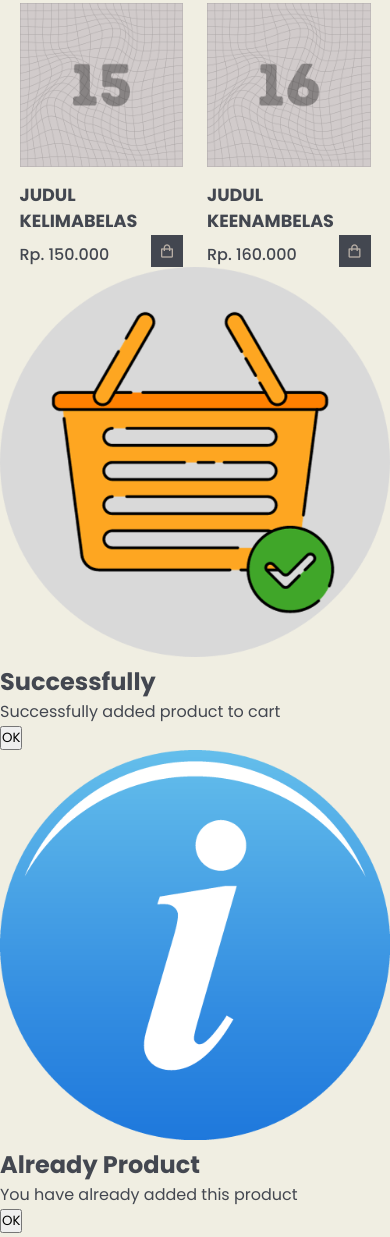
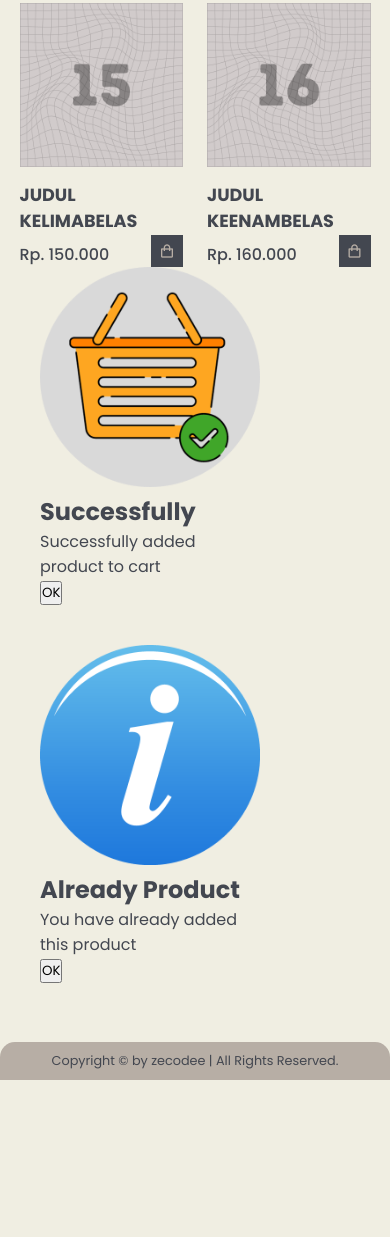
Before and after one commit to zecodee/e-commerce, a plain HTML site: page index.html in a window 390 px wide. Shown: the part 4403-5640 px from the top of the page. After the commit the page ends 5483 px from the top, so only its background shows below. Drawn offline with nearby package versions, Linux system fonts and the light colour scheme; a web font is replaced by a local one.

Commit message:
Update responsive.css

```diff
--- a/responsive.css
+++ b/responsive.css
@@ -15,6 +15,14 @@
     }
 
     .popup1{
+        height: 40%;
+    }
+
+    .popup2{
+        height: 40%;
+    }
+
+    .popup3{
         height: 40%;
     }
 
@@ -148,6 +156,18 @@
         padding: 0 40px 40px;
     }
 
+    .popup2 {
+        width: 400px;
+        height: 350px;
+        padding: 0 40px 40px;
+    }
+
+    .popup3 {
+        width: 400px;
+        height: 350px;
+        padding: 0 40px 40px;
+    }
+
     .slider .buttons{
         height: 55%;
     }
@@ -184,6 +204,18 @@
     }
 
     .popup1 {
+        width: 300px;
+        height: 55%;
+        padding: 0 40px 40px;
+    }
+
+    .popup2 {
+        width: 300px;
+        height: 55%;
+        padding: 0 40px 40px;
+    }
+
+    .popup3 {
         width: 300px;
         height: 55%;
         padding: 0 40px 40px;
```
